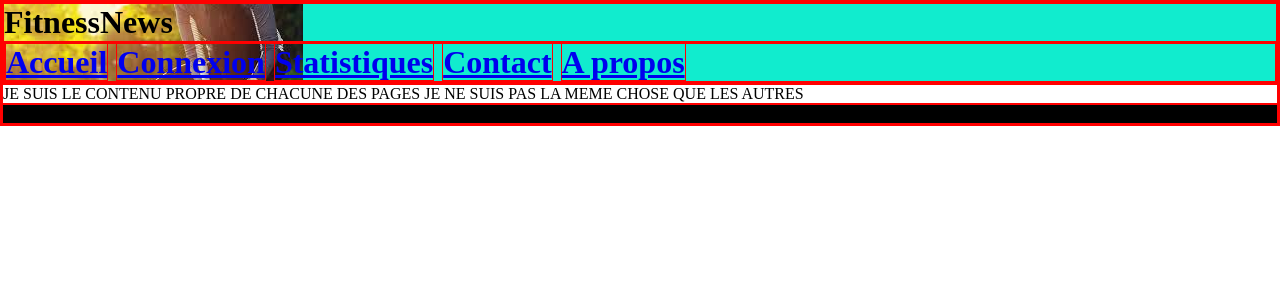
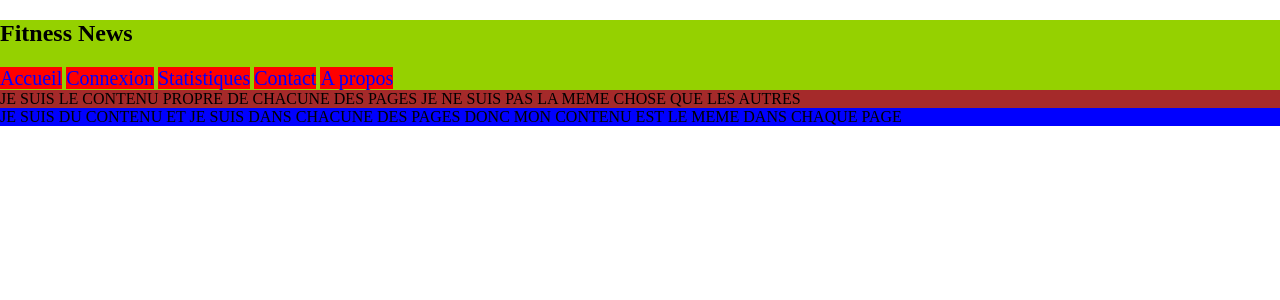
Before and after one commit to YacineAkki/Project_Web_MIASHS, a PHP site: page / in a window 1280 px wide. Shown: the top 300 px of the page. Run offline with PHP 8.4, Linux system fonts and the light colour scheme.

Commit message:
Ajout d'un fichier header.css et avancement du modele dans index

```diff
--- a/index.html
+++ b/index.html
@@ -6,21 +6,27 @@
     <meta charset="utf-8">
     <title>FitnessNews</title>
     <link rel="stylesheet" type="text/css" href="styles/BasicStructure.css">
-
+    <link rel="stylesheet" type="text/css" href="styles/Header.css">
   </head>
 
   <body>
 
     <header>
 
-        <h1>FitnessNews<h1/>
+          <nav class="menu">
 
-        <nav class="menu">
+            <div class="TitreDuSite">
+              <h1>Fitness News</h1>
+            </div>
+
+            <div class="navigation">
               <a href="index.html">Accueil</a>
               <a href="templates/Connexion.html">Connexion</a>
               <a href="templates/Statistiques.html">Statistiques</a>
               <a href="templates/Contact.html">Contact</a>
               <a href="templates/A propos.html">A propos</a>
+            </div>
+
           </nav>
 
     </header>
--- a/styles/BasicStructure.css
+++ b/styles/BasicStructure.css
@@ -1,33 +1,15 @@
-*{
-	border: 1px red solid;
-	margin:0px;
+html, body{
+	margin: 0px;
 	padding: 0px;
 }
 
-/** Titre de notre Site affichez en tête des pages*/
-#TitreduSite{
-	background-color: red;
-}
 
 /** */
-header{
-	background-color: #11ECCE;
-	background-image: url('../ressources/HeaderImg1.jfif');
-	background-repeat: no-repeat;
+
+.container-pers{
+	background-color: brown;
 }
 
 footer{
-	background-color: black;
+	background-color: blue;
 }
-
-.nav{
-	background-color: #95D100;
-	text-align: center;
-}
-
-.nav a{
-	text-decoration: none;
-	font-size: 20px;
-	background-color: red;
-	color : blue;
-}
--- /dev/null
+++ b/styles/Header.css
@@ -0,0 +1,24 @@
+header{
+	background-color: #11ECCE;
+	background-image: url('../ressources/HeaderImg1.jfif');
+	background-size: cover;
+	height: 20%;
+}
+
+/** Titre de notre Site affichez en tête des pages*/
+.TitreduSite{
+	background-color: red;
+	text-align: center;
+}
+
+.menu{
+	background-color: #95D100;
+}
+
+.navigation a{
+	text-decoration: none;
+	font-size: 20px;
+	background-color: red;
+	color : blue;
+	text-align: center;
+}
```
Lines whose indentation alone changed are shown as unchanged.
